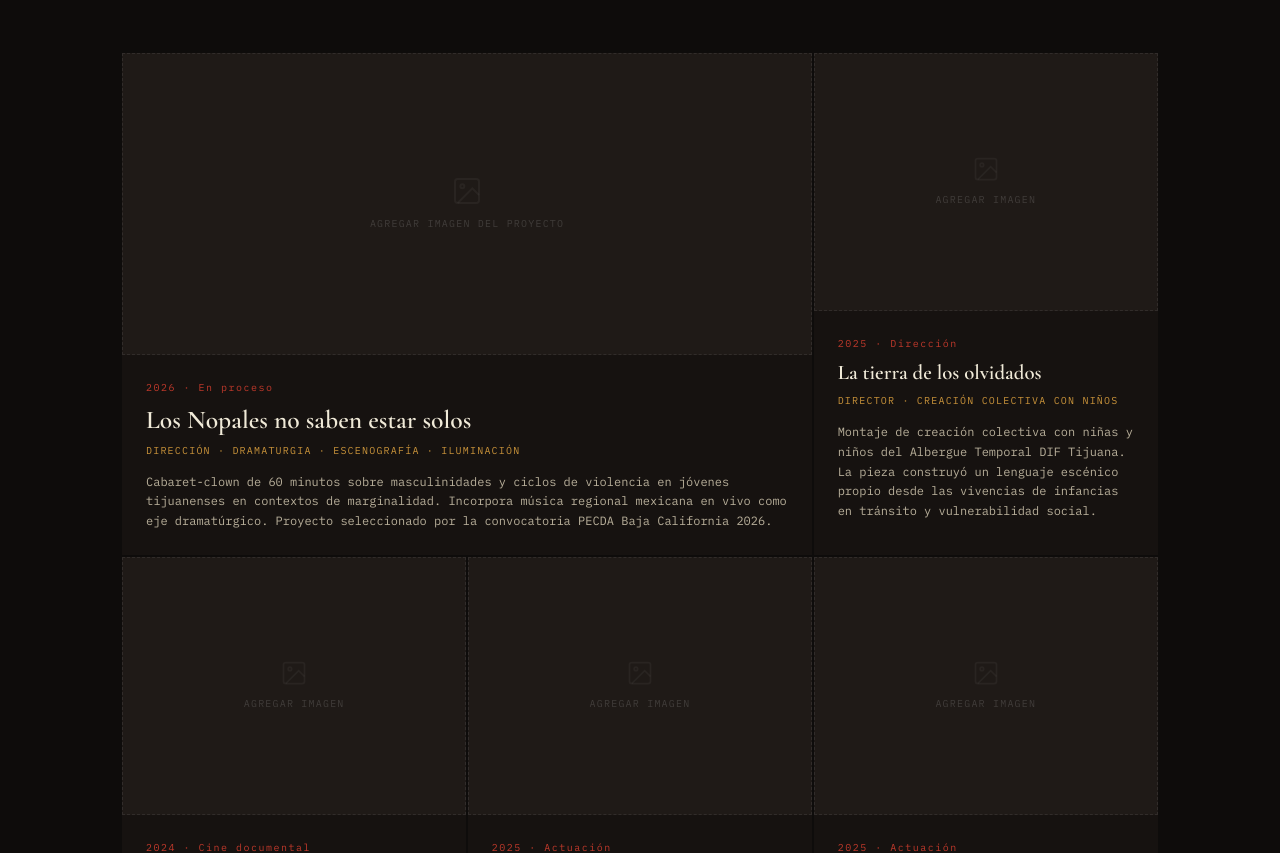
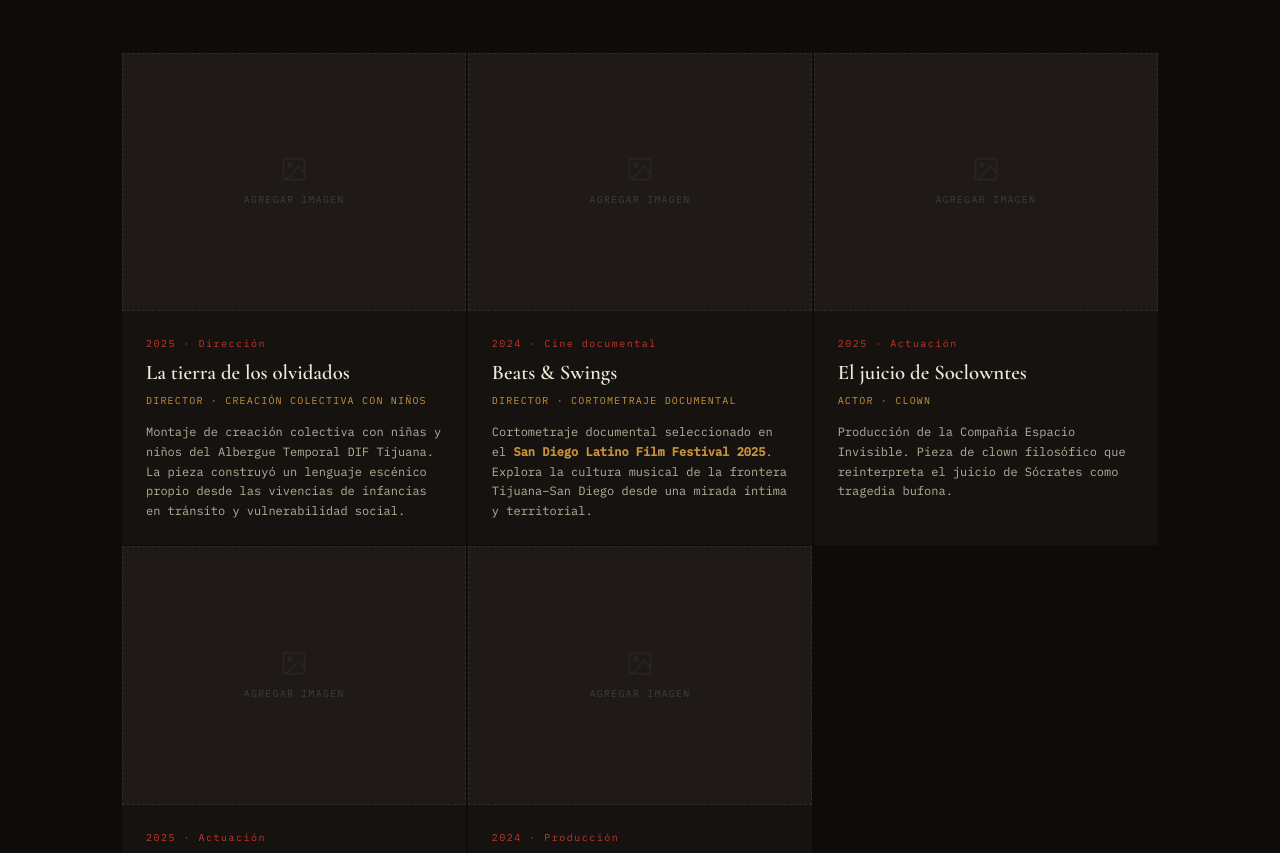
Before and after one commit to letrafea/letrafea.github.io, a plain HTML site: page index.html in a window 1280 px wide. Shown: the part 2028-2881 px from the top of the page. Drawn offline with nearby package versions, Linux system fonts and the light colour scheme.

Commit message:
Actualizar index.html foto olvidados

```diff
--- a/index.html
+++ b/index.html
@@ -645,34 +645,12 @@
       </div>
       <div class="projects-grid">
 
-        <!-- FEATURED -->
-        <div class="project-card featured fade-in">
-          <div class="project-thumb">
-            <!--
-              PLACEHOLDER: imagen del proyecto Los Nopales
-              <img src="fotos/nopales.jpg" alt="Los Nopales no saben estar solos" />
-            -->
-            <div class="thumb-placeholder">
-              <svg width="32" height="32" fill="none" stroke="currentColor" stroke-width="1.5" viewBox="0 0 24 24"><rect x="3" y="3" width="18" height="18" rx="2"/><circle cx="8.5" cy="8.5" r="1.5"/><polyline points="21 15 16 10 5 21"/></svg>
-              Agregar imagen del proyecto
-            </div>
-          </div>
-          <div class="project-body">
-            <div class="project-year">2026 · En proceso</div>
-            <div class="project-title">Los Nopales no saben estar solos</div>
-            <div class="project-role">Dirección · Dramaturgia · Escenografía · Iluminación</div>
-            <p class="project-desc">
-              Cabaret-clown de 60 minutos sobre masculinidades y ciclos de violencia en jóvenes tijuanenses en contextos de marginalidad. Incorpora música regional mexicana en vivo como eje dramatúrgico. Proyecto seleccionado por la convocatoria PECDA Baja California 2026.
-            </p>
-          </div>
-        </div>
-
         <!-- CARD 2 -->
         <div class="project-card fade-in">
           <div class="project-thumb">
             <!--
               PLACEHOLDER: imagen La tierra de los olvidados
-              <img src="fotos/tierra-olvidados.jpg" alt="La tierra de los olvidados" />
+              <img src="olvidados.jpg" alt="La tierra de los olvidados" />
             -->
             <div class="thumb-placeholder">
               <svg width="28" height="28" fill="none" stroke="currentColor" stroke-width="1.5" viewBox="0 0 24 24"><rect x="3" y="3" width="18" height="18" rx="2"/><circle cx="8.5" cy="8.5" r="1.5"/><polyline points="21 15 16 10 5 21"/></svg>
```
